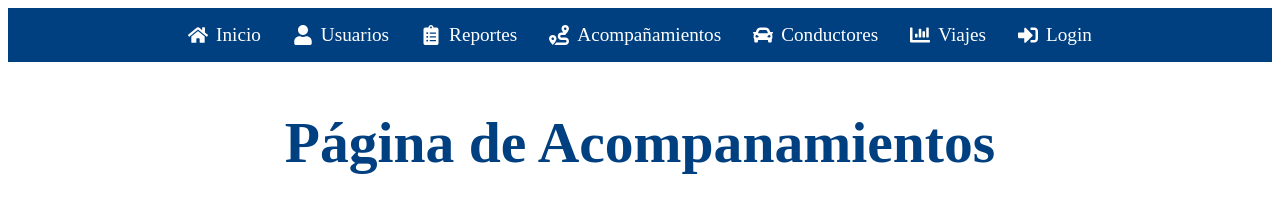
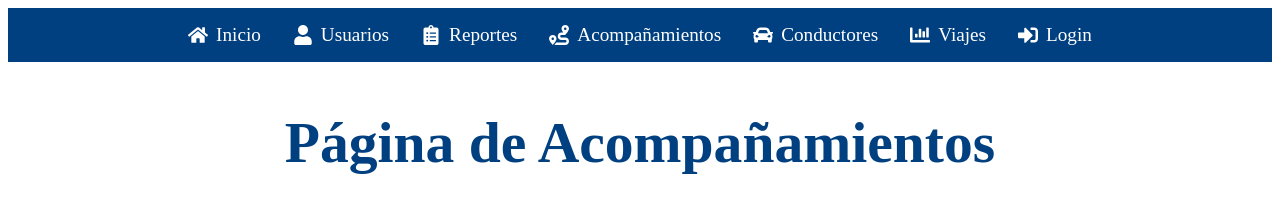
Before and after one commit to ArielArcentales/ProyectoFinal-MovilidadSegura, a React (Vite) app in the folder movilidad-front/: page /acompanamientos in a window 1280 px wide. Shown: the top 217 px of the page. Built offline with nearby package versions, Linux system fonts and the light colour scheme.

Commit message:
Corrige  en 'Acompañamientos' en archivos y componentes

```diff
--- a/movilidad-front/src/App.jsx
+++ b/movilidad-front/src/App.jsx
@@ -4,7 +4,7 @@ import Home from './pages/Home';
 import Login from './pages/Login';
 import Usuarios from './pages/Usuarios';
 import Reportes from './pages/Reportes';
-import Acompanamientos from './pages/Acompanamientos';
+import Acompañamientos from './pages/Acompañamientos';
 import Conductores from './pages/Conductores';
 import Viajes from './pages/Viajes';
 
@@ -17,7 +17,7 @@ function App() {
         <Route path="/login" element={<Login />} />
         <Route path="/usuarios" element={<Usuarios />} />
         <Route path="/reportes" element={<Reportes />} />
-        <Route path="/acompanamientos" element={<Acompanamientos />} />
+        <Route path="/acompanamientos" element={<Acompañamientos />} />
         <Route path="/conductores" element={<Conductores />} />
         <Route path="/viajes" element={<Viajes />} />
       </Routes>
--- a/movilidad-front/src/pages/Acompanamientos.jsx
+++ b/movilidad-front/src/pages/Acompañamientos.jsx
@@ -1,4 +1,4 @@
-function Acompanamientos() {
+function Acompañamientos() {
   return (
     <div style={{
       textAlign: 'center',
@@ -6,10 +6,10 @@ function Acompanamientos() {
       fontSize: '1.8rem',
       color: '#004080'
     }}>
-      <h1>Página de <strong>Acompanamientos</strong></h1>
+      <h1>Página de <strong>Acompañamientos</strong></h1>
       <p>Aquí se visualizarán los Acompanamientos del sistema.</p>
     </div>
   );
 }
 
-export default Acompanamientos;
+export default Acompañamientos;
```
